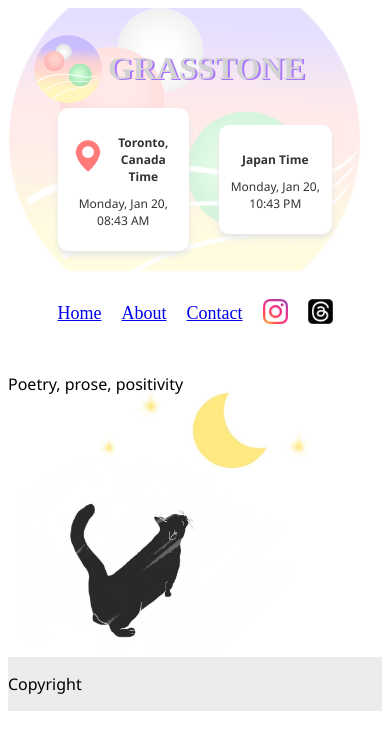
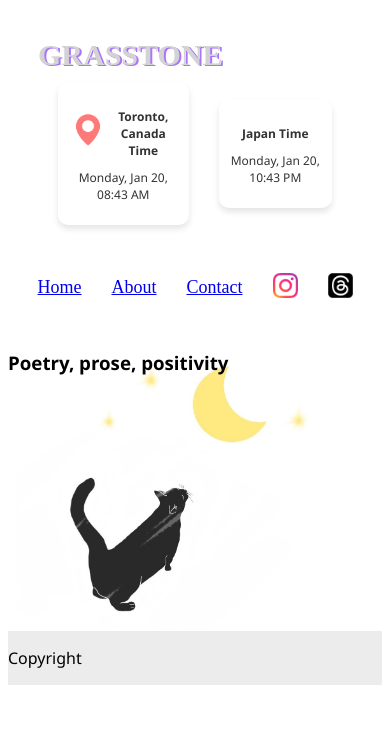
Before and after one commit to Chi-Ara293/stonerepo, a React (Create React App) app in the folder stone/: page / in a window 390 px wide. Shown: the top 750 px of the page. Built offline with nearby package versions, Linux system fonts and the light colour scheme.

Commit message:
small change

```diff
--- a/stone/src/App.css
+++ b/stone/src/App.css
@@ -9,18 +9,13 @@
   text-shadow: 2px 1px  rgb(169, 117, 255);
   margin: 0;
   font-family: 'Caveat';
+  font-size: 40px;
+  padding: 10px;
 }
 
-.brandlogo{
-  display: inline-flex;
-  align-items: center;
-  font-size: large;
-  margin: 0;
-}
-
-@media (max-width: 480px) {
-  .brandlogo{
-    font-size: medium;
+@media (max-width:480px) {
+  .brandname {
+    font-size: 30px;
   }
 }
 
@@ -30,9 +25,6 @@
   align-items: center;
   flex-wrap: wrap;
   padding: 20px;
-  background-image: url('./assets/lightlogo2.png');
-  background-size: cover;
-  background-position: center;
 }
 
 .clock{
@@ -107,12 +99,6 @@
   background-color: rgb(255,196,193);
 }
 
-@media (max-width: 480px) {
-  .nav {
-    gap: 20px;
-  }
-}
-
 .home{
   width: 100%;
   height: 300px;
--- a/stone/src/Header.js
+++ b/stone/src/Header.js
@@ -1,21 +1,14 @@
-import logo2 from './assets/logo2.png'
 import Clocks from './Clocks.js';
-
-const imgStyle ={
-    width: '80px',
-    height: 'auto'
-}
 
 const Header = () => {
     return(
-     <div className='header'>
-       <div className='brandlogo'>
-          <img src={logo2} alt="Logo" style={imgStyle}/>
+      <div className='header'>
+        <div>
           <h1 className='brandname'>GRASSTONE</h1>
-       </div>
-       <div>
+        </div>
+        <div>
          <Clocks/>
-       </div>
+        </div>
      </div>
     )
   }
--- a/stone/src/Home.js
+++ b/stone/src/Home.js
@@ -1,7 +1,7 @@
 const Home = () => {
     return(
       <div className='home'>
-       <p>Poetry, prose, positivity</p>
+       <h3>Poetry, prose, positivity</h3>
       </div>
     )
 }
```
